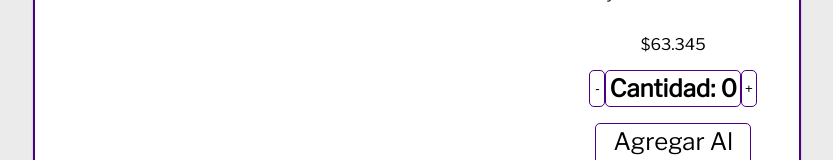
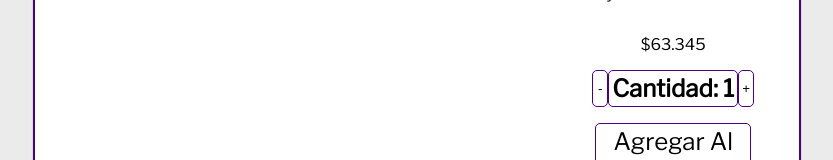
Before and after one commit to Leo-Cata/Chaos-PC-Leonel-Cata, a React (Create React App) app: page /detail/1 in a window 1280 px wide. Shown: the part 980-1140 px from the top of the page, without its empty margins (223-1056 px from the left). Built offline with nearby package versions, Linux system fonts and the light colour scheme.

Commit message:
entrega eventos

```diff
--- a/src/App.js
+++ b/src/App.js
@@ -8,6 +8,7 @@ import {
 } from "react-router-dom";
 import NotFound from "./components/NotFound";
 import ItemDetailContainer from "./containers/ItemDetailContainer";
+import CartContainer from "./containers/CartContainer";
 
 function App() {
   const brandName = "Chaos PC";
@@ -20,6 +21,7 @@ function App() {
         <Route path="/" element={<ItemListContainer/>}/>
         <Route path="/category/:categoryId" element={<ItemListContainer/>} />
         <Route path="/detail/:productId" element={<ItemDetailContainer/> } />
+        <Route path="/cart" element={<CartContainer/>}/>
         <Route path="*" element={<NotFound/>} />
       </Routes>
       </BrowserRouter>
--- a/src/components/ItemCount/index.jsx
+++ b/src/components/ItemCount/index.jsx
@@ -1,9 +1,9 @@
 import React, {useState} from 'react'
 import "./style.scss"
 
-const ItemCount = ({product}) => {
+const ItemCount = ({product, onAdd, initial}) => {
 
-    const [count, SetCount] = useState(0)
+    const [count, SetCount] = useState(initial)
 
     const handleAdd = () =>{
         if(count < product.stock){
@@ -18,6 +18,11 @@ const ItemCount = ({product}) => {
             SetCount(count-1)
         }
     }
+
+    const addCart = () =>{
+        onAdd(count)
+        SetCount(initial)
+    }
     return (
         <>
             <div className='button'>
@@ -26,7 +31,7 @@ const ItemCount = ({product}) => {
             <button className='button-more' onClick={handleAdd}>+</button>
             </div>
             <div className="add">
-        <button className='button-add'>Agregar Al Carrito</button>
+        <button className='button-add' onClick={addCart}>Agregar Al Carrito</button>
         </div>
     </>
     )
--- a/src/components/ItemDetail/index.jsx
+++ b/src/components/ItemDetail/index.jsx
@@ -1,8 +1,23 @@
 import React from 'react'
+import { useState } from 'react';
+import { useNavigate } from 'react-router-dom';
 import ItemCount from '../ItemCount';
 import "./styles.scss"
 
 const ItemDetail = ({products}) => {
+
+    const [qty, setQty] = useState(0);
+
+    const addCart1 = (quantity) =>{
+        setQty(quantity);
+    }
+
+    const handleToCart = () =>{
+        navigate("/cart")
+    }
+
+    const navigate = useNavigate()
+    console.log("first", qty)
     return (
         <div className='detail'>
             <img className='detail-img' src={products.img} alt="producto" />
@@ -10,7 +25,7 @@ const ItemDetail = ({products}) => {
                 <h1 className='detail-title'>{products.name}</h1>
                 <p className='detail-desc'>{products.description}</p>
                 <p className="detail-price">${products.price}</p>
-            <ItemCount product={products}/>
+            {!qty ? (<ItemCount product={products} onAdd={addCart1} initial={1}/>) : (<button onClick={handleToCart}> Finalizar Compra</button>)}
             </div>
         </div>
     )
--- /dev/null
+++ b/src/containers/CartContainer/index.jsx
@@ -0,0 +1,9 @@
+import React from 'react'
+
+const CartContainer = () => {
+  return (
+    <div>WIP CartContainer Section</div>
+  )
+}
+
+export default CartContainer
```
